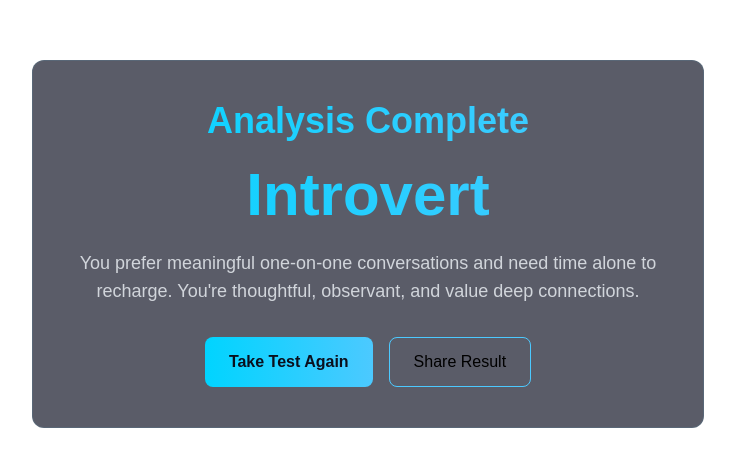
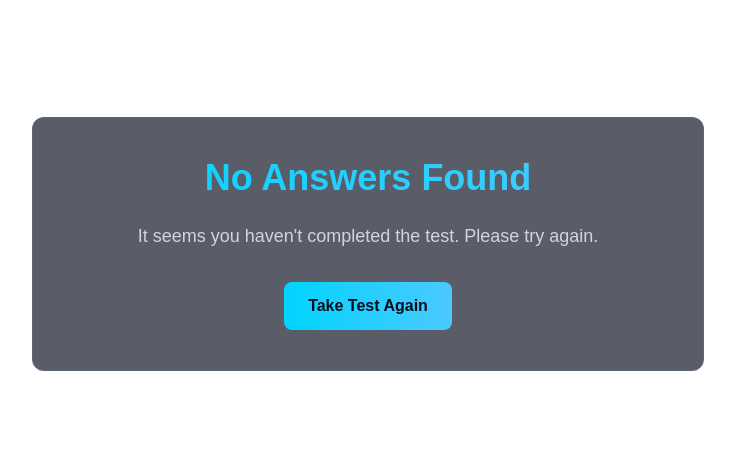
Before and after one commit to asmarana/personality-test, a Next.js app: page /test/finish in a window 1280 px wide. Shown: the part 156-622 px from the top of the page, without its empty margins (272-1007 px from the left). Built offline with nearby package versions, Linux system fonts and the light colour scheme.

Commit message:
added no answer state

```diff
--- a/app/test/finish/page.tsx
+++ b/app/test/finish/page.tsx
@@ -3,6 +3,7 @@
 import { motion } from 'framer-motion';
 import { Suspense } from 'react';
 import { useSearchParams, useRouter } from 'next/navigation';
+import NoAnswerComponent from '@/components/NoAnswerComponent';
 
 function FinishPageContent() {
   const router = useRouter();
@@ -10,6 +11,10 @@ function FinishPageContent() {
   const answersParam = searchParams.get('answers') || '';
 
   const answers = (answersParam && answersParam?.split(',').map(Number)) || [];
+
+  if (answers.length === 0) {
+    return <NoAnswerComponent />;
+  }
 
   const totalScore = answers.reduce((acc, curr) => acc + curr, 0);
   const maxScore = answers.length * 2;
@@ -22,18 +27,29 @@ function FinishPageContent() {
 
   const shareResult = () => {
     const text = `I just discovered I'm a ${
-      personalityType === 'Extrovert' ? 'Solar Extrovert' : 'Lunar Introvert'
-    } in the cosmic personality test! 🌟`;
+      personalityType === 'Extrovert' ? 'Extrovert' : 'Introvert'
+    } in the personality test! 🌟`;
 
     if (navigator.share) {
       navigator.share({
-        title: 'My Cosmic Personality',
+        title: 'My Personality',
         text: text,
         url: window.location.href,
+      }).catch((error) => {
+        if (error.name === 'AbortError') {
+          return;
+        }
+        console.error('Error sharing:', error);
       });
     } else {
-      navigator.clipboard.writeText(text);
-      alert('Result copied to clipboard!');
+      navigator.clipboard.writeText(text)
+        .then(() => {
+          alert('Result copied to clipboard!');
+        })
+        .catch((error) => {
+          console.error('Failed to copy:', error);
+          alert('Failed to copy result to clipboard');
+        });
     }
   };
 
@@ -93,7 +109,6 @@ function FinishPageContent() {
     </div>
   );
 }
-
 export default function FinishPage() {
   return (
     <Suspense fallback={<div>Loading...</div>}>
--- /dev/null
+++ b/components/NoAnswerComponent.tsx
@@ -0,0 +1,47 @@
+import { motion } from 'framer-motion';
+import { useRouter } from 'next/navigation';
+
+const NoAnswerComponent = () => {
+  const router = useRouter();
+  return (
+    <div className="min-h-screen flex items-center justify-center p-4">
+      <motion.div
+        initial={{ scale: 0.9, opacity: 0 }}
+        animate={{ scale: 1, opacity: 1 }}
+        className="frost-card p-10 max-w-2xl w-full space-y-8"
+      >
+        <div className="text-center space-y-6">
+          <motion.h1
+            initial={{ y: -20 }}
+            animate={{ y: 0 }}
+            className="text-4xl font-bold frost-text"
+          >
+            No Answers Found
+          </motion.h1>
+
+          <motion.p
+            initial={{ opacity: 0 }}
+            animate={{ opacity: 1 }}
+            transition={{ delay: 0.4 }}
+            className="text-lg text-gray-300"
+          >
+            It seems you haven&apos;t completed the test. Please try again.
+          </motion.p>
+        </div>
+
+        <motion.div
+          initial={{ y: 20, opacity: 0 }}
+          animate={{ y: 0, opacity: 1 }}
+          transition={{ delay: 0.6 }}
+          className="flex justify-center"
+        >
+          <button onClick={() => router.push('/')} className="frost-button">
+            Take Test Again
+          </button>
+        </motion.div>
+      </motion.div>
+    </div>
+  );
+};
+
+export default NoAnswerComponent;
--- a/constants.ts
+++ b/constants.ts
@@ -1,6 +1,6 @@
 const API_URL =
-  typeof window !== 'undefined' && window.location.hostname === 'localhost'
-    ? 'http://localhost:3000/api/questions'
-    : `${process.env.NEXT_PUBLIC_API_URL}/api/questions`;
+  typeof window !== 'undefined'
+    ? `${window.location.origin}/api/questions`
+    : 'http://localhost:3000/api/questions';
 
 export { API_URL };
```
